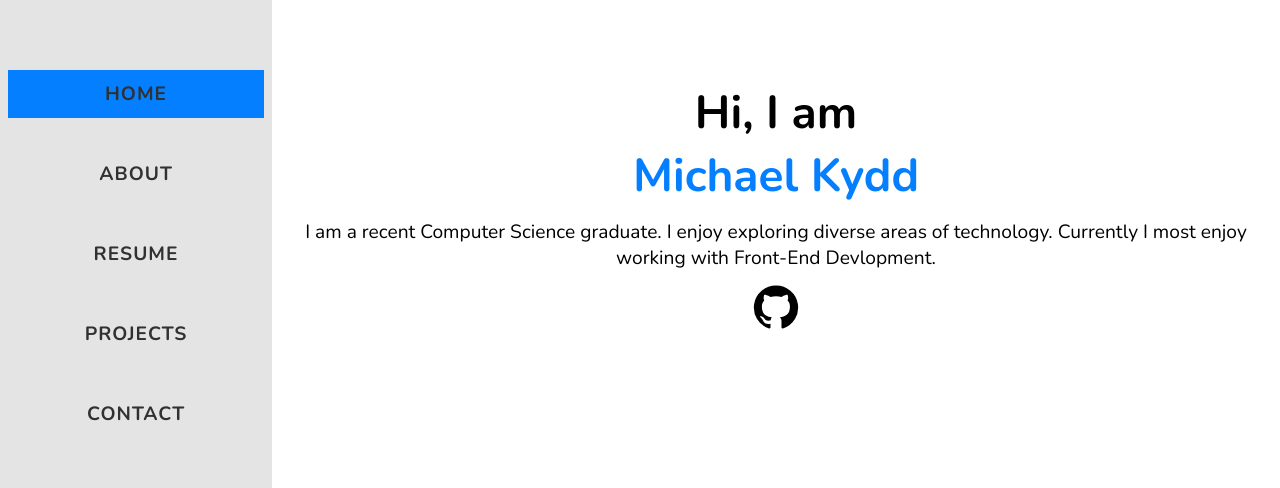
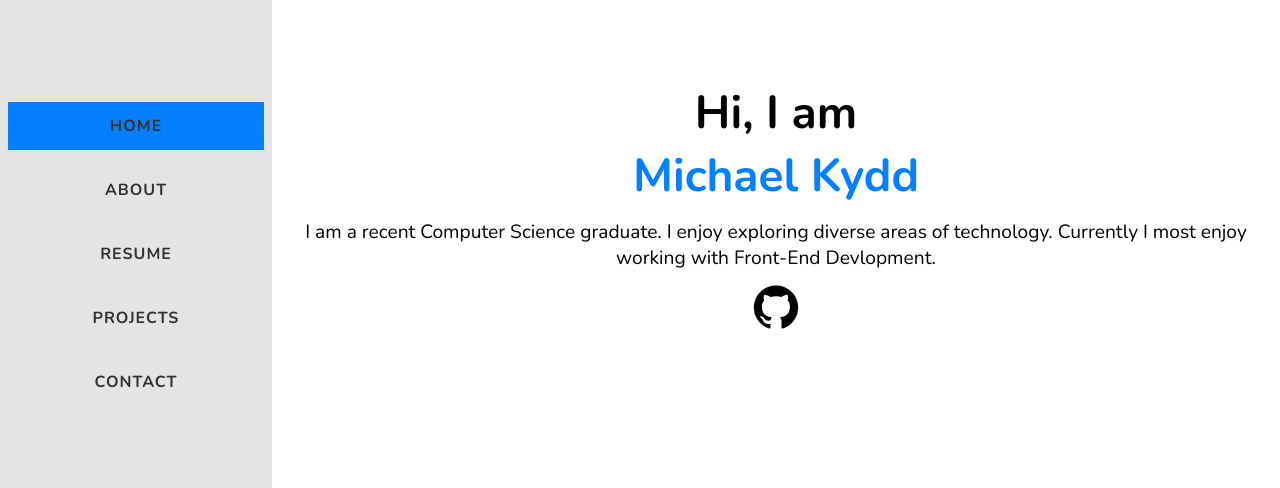
Before and after one commit to mkydd/react-portfolio, a React (Create React App) app: page / in a window 1280 px wide. Shown: the part 191-679 px from the top of the page. Built offline with nearby package versions, Linux system fonts and the light colour scheme.

Commit message:
adjust navlink font sizes

```diff
--- a/src/styles/styles.css
+++ b/src/styles/styles.css
@@ -88,10 +88,10 @@ body {
     display: block;
     text-decoration: none;
     text-transform: uppercase;
-    margin-block: 2rem;
+    margin-block: 1rem;
     font-weight: 600;
     letter-spacing: 1px;
-    font-size: 1.2rem;
+    font-size: 1.0rem;
     min-height: 3rem;
     margin-inline: 0.5rem;
     display: flex;
```
